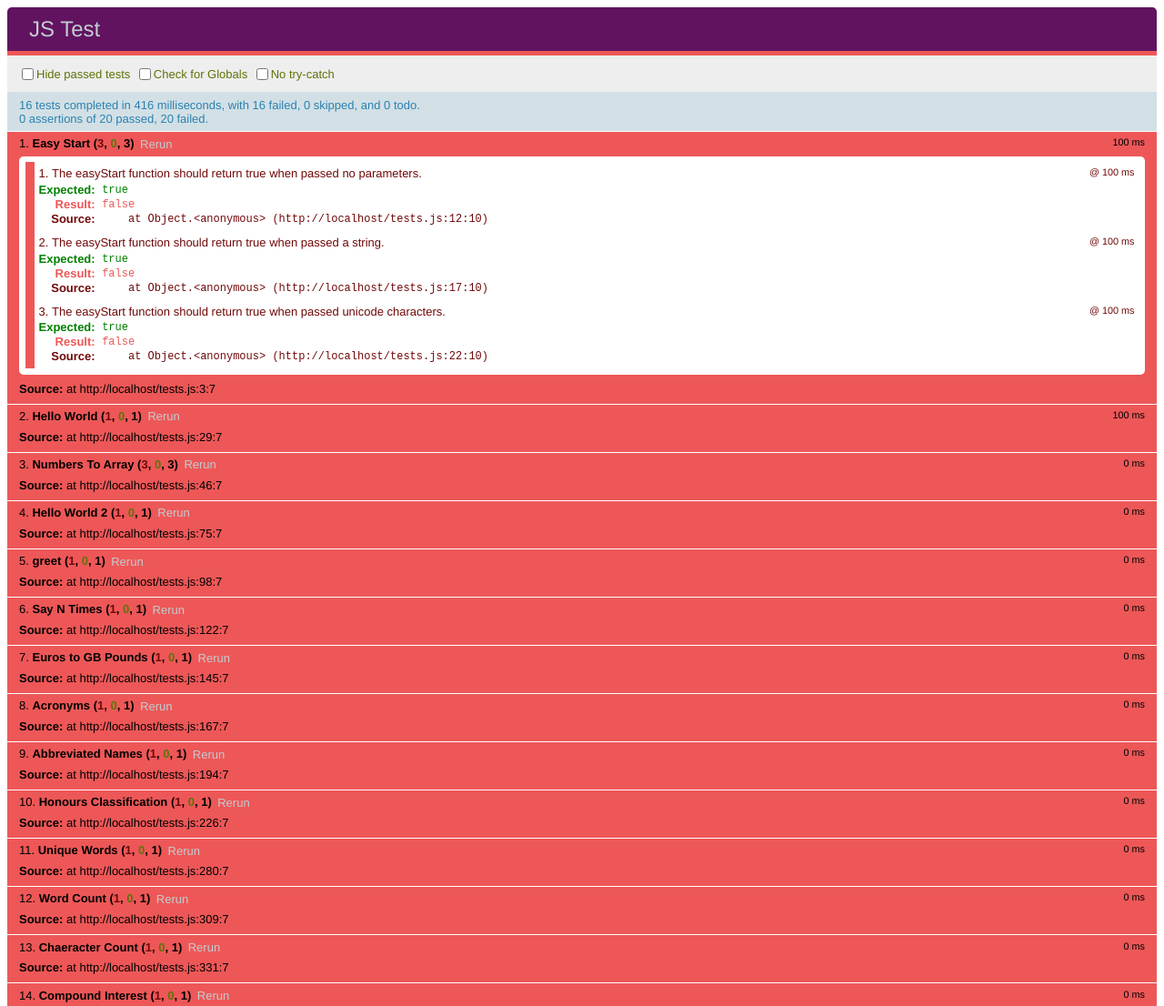
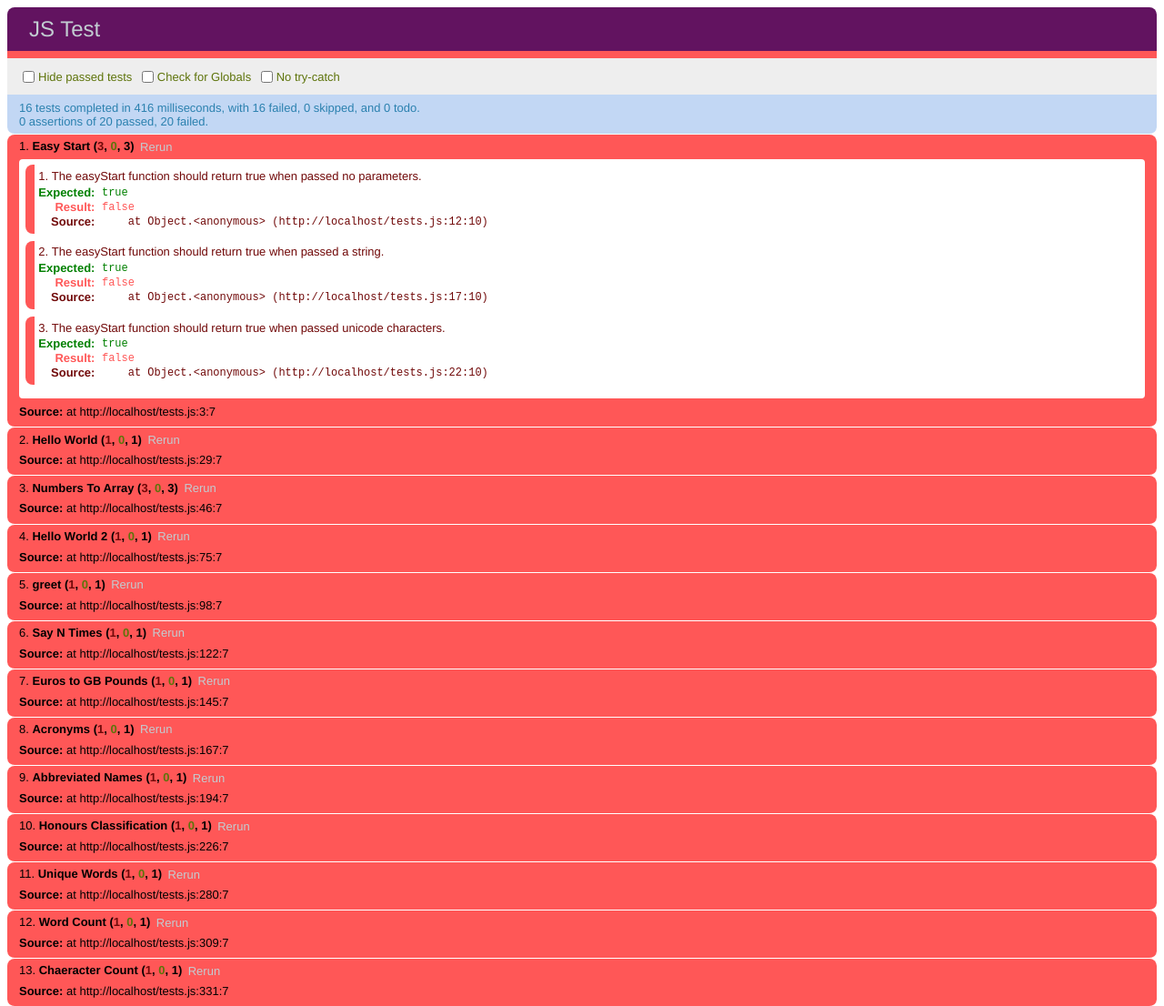
Before and after one commit to tomatport/m30237-webpro-js202, a website: page index.html in a window 1280 px wide. Shown: the top 1106 px of the page at 91% size. Drawn offline with Linux system fonts and the light colour scheme.

Commit message:
Prettier

```diff
--- a/qunit-2.9.2.css
+++ b/qunit-2.9.2.css
@@ -10,6 +10,22 @@
  */
 
 /** Font Family and Sizes */
+
+:root {
+  --cue: 0.5rem;
+  --rad: 0.5rem;
+  --radSmall: 0.25rem;
+  --pad: 0.3rem;
+  --reddark: #710909;
+  --redlight: #FF5757;
+  --greendarkmax: #374E0C;
+  --greendark: #5E740B;
+  --greenlight: #C6E746;
+  --bluepassx: #00AEEF;
+  --bluepassbg: rgba(82, 140, 224, 0.35);
+  --bluepassbgorig: #D2E0E6;
+  --banner: #621360;
+}
 
 #qunit-tests, #qunit-header, #qunit-banner, #qunit-testrunner-toolbar, #qunit-filteredTest, #qunit-userAgent, #qunit-testresult {
 	font-family: "Helvetica Neue Light", "HelveticaNeue-Light", "Helvetica Neue", Calibri, Helvetica, Arial, sans-serif;
@@ -33,12 +49,12 @@
 #qunit-header {
 	padding: 0.5em 0 0.5em 1em;
 
-	background-color: #621360;
+	background-color: var(--banner);
 	font-size: 1.5em;
 	line-height: 1em;
 	font-weight: 400;
 
-	border-radius: 5px 5px 0 0;
+	border-radius: var(--rad) var(--rad) 0 0;
 }
 
 #qunit-header a {
@@ -52,7 +68,7 @@
 }
 
 #qunit-banner {
-	height: 5px;
+	height: 0.5rem;
 }
 
 #qunit-filteredTest {
@@ -73,7 +89,7 @@
 
 #qunit-testrunner-toolbar {
 	padding: 0.5em 1em 0.5em 1em;
-	color: #5E740B;
+	color: var(--greendark);
 	background-color: #EEE;
 }
 
@@ -88,7 +104,7 @@
 
 #qunit-testrunner-toolbar input[type=checkbox],
 #qunit-testrunner-toolbar input[type=radio] {
-	margin: 3px;
+	margin: var(--radSmall);
 	vertical-align: -2px;
 }
 
@@ -138,7 +154,7 @@
 
 	border: 1px solid #D3D3D3;
 	border-top: none;
-	border-radius: 0 0 .25em .25em;
+	border-radius: var(--rad);
 	color: #000;
 	background-color: #F5F5F5;
 	z-index: 99;
@@ -152,7 +168,7 @@
 #qunit-modulefilter-dropdown .clickable.checked {
 	font-weight: bold;
 	color: #000;
-	background-color: #D2E0E6;
+	background-color: var(--bluepassbg);
 }
 
 #qunit-modulefilter-dropdown .clickable:hover {
@@ -216,6 +232,7 @@
 	padding: 0.4em 1em 0.4em 1em;
 	border-bottom: 1px solid #FFF;
 	list-style-position: inside;
+	border-radius: var(--rad);
 }
 
 #qunit-tests > li {
@@ -270,16 +287,19 @@
 
 #qunit-tests li .runtime {
 	float: right;
-	font-size: smaller;
+  font-size: smaller;
+  display: none;
 }
 
 .qunit-assert-list {
 	margin-top: 0.5em;
 	padding: 0.5em;
+	background-color: #FFF;
+	border-radius: var(--radSmall);
+}
 
-	background-color: #FFF;
-
-	border-radius: 5px;
+.qunit-assert-list li {
+  margin-bottom: var(--rad);
 }
 
 .qunit-source {
@@ -312,7 +332,7 @@
 }
 
 #qunit-tests del {
-	color: #374E0C;
+	color: var(--greendarkmax);
 	background-color: #E0F2BE;
 	text-decoration: none;
 }
@@ -326,11 +346,11 @@
 /*** Test Counts */
 
 #qunit-tests b.counts                       { color: #000; }
-#qunit-tests b.passed                       { color: #5E740B; }
-#qunit-tests b.failed                       { color: #710909; }
+#qunit-tests b.passed                       { color: var(--greendark); }
+#qunit-tests b.failed                       { color: var(--reddark); }
 
 #qunit-tests li li {
-	padding: 5px;
+	padding: var(--pad);
 	background-color: #FFF;
 	border-bottom: none;
 	list-style-position: inside;
@@ -341,37 +361,33 @@
 #qunit-tests li li.pass {
 	color: #3C510C;
 	background-color: #FFF;
-	border-left: 10px solid #C6E746;
+	border-left: 10px solid var(--greenlight);
 }
 
-#qunit-tests .pass                          { color: #528CE0; background-color: #D2E0E6; }
+#qunit-tests .pass                          { color: var(--bluepass); background-color: var(--bluepassbg); }
 #qunit-tests .pass .test-name               { color: #366097; }
 
 #qunit-tests .pass .test-actual,
 #qunit-tests .pass .test-expected           { color: #999; }
 
-#qunit-banner.qunit-pass                    { background-color: #C6E746; }
+#qunit-banner.qunit-pass                    { background-color: var(--greenlight); }
 
 /*** Failing Styles */
 
 #qunit-tests li li.fail {
-	color: #710909;
+	color: var(--reddark);
 	background-color: #FFF;
-	border-left: 10px solid #EE5757;
+	border-left: 10px solid var(--redlight);
 }
 
-#qunit-tests > li:last-child {
-	border-radius: 0 0 5px 5px;
-}
-
-#qunit-tests .fail                          { color: #000; background-color: #EE5757; }
+#qunit-tests .fail                          { color: #000; background-color: var(--redlight); }
 #qunit-tests .fail .test-name,
 #qunit-tests .fail .module-name             { color: #000; }
 
-#qunit-tests .fail .test-actual             { color: #EE5757; }
+#qunit-tests .fail .test-actual             { color: var(--redlight); }
 #qunit-tests .fail .test-expected           { color: #008000; }
 
-#qunit-banner.qunit-fail                    { background-color: #EE5757; }
+#qunit-banner.qunit-fail                    { background-color: var(--redlight); }
 
 
 /*** Aborted tests */
@@ -401,9 +417,10 @@
 
 #qunit-testresult {
 	color: #2B81AF;
-	background-color: #D2E0E6;
+	background-color: var(--bluepassbg);
+  border-bottom: 1px solid #FFF;
+  border-radius: 0 0 var(--rad) var(--rad);
 
-	border-bottom: 1px solid #FFF;
 }
 #qunit-testresult .clearfix {
 	height: 0;
@@ -415,7 +432,7 @@
 #qunit-testresult-display {
 	padding: 0.5em 1em 0.5em 1em;
 	width: 85%;
-	float:left;
+  float: left;
 }
 #qunit-testresult-controls {
 	padding: 0.5em 1em 0.5em 1em;
```
